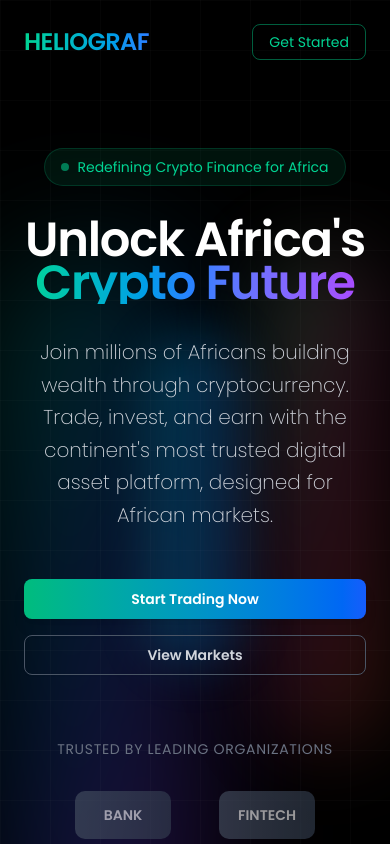
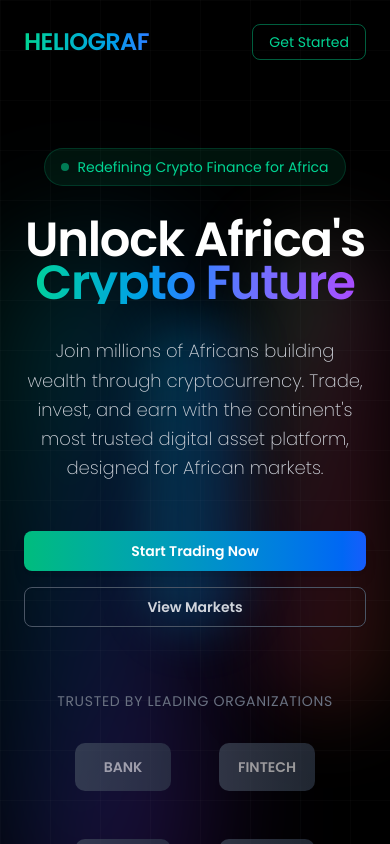
Before and after one commit to harryyking/annologic, a Next.js app: page / in a window 390 px wide. Shown: the top 844 px of the page. Built offline with nearby package versions, Linux system fonts and the light colour scheme.

Commit message:
sub header

```diff
--- a/components/Header.tsx
+++ b/components/Header.tsx
@@ -58,7 +58,7 @@ const Header = () => {
             </span>
           </h1>
 
-          <p className="text-xl text-gray-300 mb-12 max-w-3xl mx-auto leading-relaxed font-light">
+          <p className="lg:text-xl text-lg text-gray-300 mb-12 max-w-3xl mx-auto leading-relaxed font-light">
             Join millions of Africans building wealth through cryptocurrency. Trade, invest, and earn with the
             continent's most trusted digital asset platform, designed for African markets.
           </p>
```
